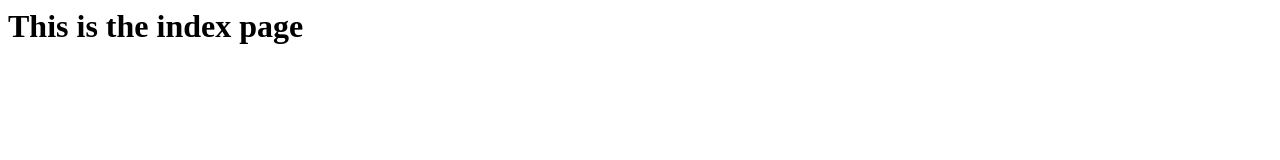
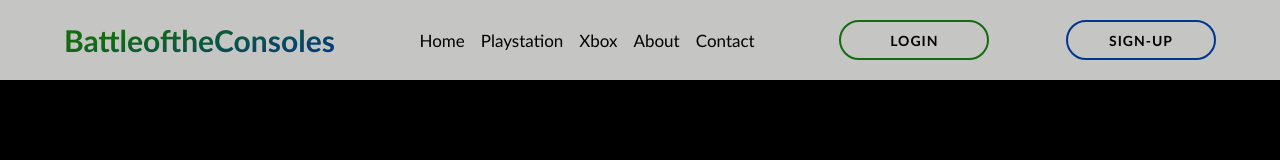
Before and after one commit to DustyRose88/Final-Project-Group-9, a plain HTML site: page index.html in a window 1280 px wide. Drawn offline with Linux system fonts and the light colour scheme.

Commit message:
adding text to index file and little bit of style

```diff
--- a/assets/main.css
+++ b/assets/main.css
@@ -0,0 +1,132 @@
+*{
+    margin: 0;
+    padding: 0;
+    box-sizing: border-box;
+    font-family:'Trebuchet MS', 'Lucida Sans Unicode', 'Lucida Grande', 'Lucida Sans', Arial, sans-serif;
+    list-style: none;
+    text-decoration: none;
+}
+
+body{
+    background-color: #000;
+}
+
+
+/* Navigation Bar Section */
+.navbar{
+    padding: 20px 5%;
+    display: flex;
+    justify-content: space-between;
+    align-items: center;
+    color: #000;
+    position: fixed;
+    top: 0;
+    left: 0;
+    z-index: 9999;
+    width: 100%;
+    background: #c5c6c3;
+}
+
+.btn1{
+    height: 40px;
+    width: 150px;
+    background-color: transparent;
+    display: flex;
+    justify-content: center;
+    align-items: center;
+    font-weight: 700;
+    gap: 10px;
+    border-radius: 50px;
+    position: relative;
+    text-transform: uppercase;
+    overflow: hidden;
+    color: black;
+    border: 2px solid #136C0F;
+    cursor: pointer;
+}
+
+.btn1 a{
+    color: #000;
+    font-size: 14px;
+    font-weight: 600;
+    letter-spacing: 1px;
+    z-index: 1;
+    transition: .2s;
+}
+
+.btn1 i{
+    color: white;
+    font-size: 1.2rem;
+}
+.btn1:hover{
+    background-color: #136C0F;
+}
+
+.btn1:hover a{
+    color: white;
+}
+
+.btn2{
+    height: 40px;
+    width: 150px;
+    background-color: transparent;
+    display: flex;
+    justify-content: center;
+    align-items: center;
+    font-weight: 700;
+    gap: 10px;
+    border-radius: 50px;
+    position: relative;
+    text-transform: uppercase;
+    overflow: hidden;
+    color: black;
+    border: 2px solid #00358D;
+    cursor: pointer;
+}
+
+.btn2 a{
+    color: #000;
+    font-size: 14px;
+    font-weight: 600;
+    letter-spacing: 1px;
+    z-index: 1;
+    transition: .5s;
+}
+
+.btn2 i{
+    color: white;
+    font-size: 1.2rem;
+}
+.btn2:hover{
+    background-color: #00358D;
+}
+
+.btn2:hover a{
+    color: white;
+}
+
+.title{
+    font-size: 30px;
+    font-weight: 700;
+    background:linear-gradient(167deg,#136C0F 25%,#00358D);
+    -webkit-background-clip: text;
+    -webkit-text-fill-color: transparent;
+}
+
+.menu{
+    display: flex;
+    justify-content: space-around;
+    cursor: pointer;
+}
+
+.menu li a{
+    font-size: 17px;
+    padding: 8px;
+    color: #000;
+}
+
+.menu li a:hover{
+    background:linear-gradient(167deg,#136C0F 25%,#00358D);
+    -webkit-background-clip: text;
+    -webkit-text-fill-color: transparent;
+}
--- a/assets/xboxpage.css
+++ b/assets/xboxpage.css
@@ -104,52 +104,8 @@ body{
 .btn2:hover a{
     color: white;
 }
-/* .btn1{
-    height: 40px;
-    width: 150px;
-    background:linear-gradient(167deg,#136C0F,#6ebb6a);
-    color:#f8f7f7;
-    font-weight: 600;
-    border: none;
-    font-size: 15px;
-    letter-spacing: 0.1px;
-    text-align: center;
-    border-radius: 8px;
-    position: relative;
-    box-shadow: 0 2px 5px 0 black;
-    cursor: pointer;
 
-}
-
-.btn1:hover {
-    color:black;
-    transition-duration: 0.5s;
-    box-shadow: 0 6px 6px 0px #136C0F;
-  }
-
-.btn2{
-    height: 40px;
-    width: 150px;
-    background:linear-gradient(167deg,#00358D,#316ac6);
-    color:#f8f7f7;
-    font-weight: 600;
-    border: none;
-    font-size: 15px;
-    letter-spacing: 0.1px;
-    text-align: center;
-    border-radius: 8px;
-    position: relative;
-    box-shadow: 0 2px 5px 0 black;
-    cursor: pointer;
-}
-
-.btn2:hover {
-    color:black;
-    transition-duration: 0.5s;
-    box-shadow: 0 6px 6px 0px #316ac6;
-  } */
-
-.logo{
+.title{
     font-size: 30px;
     font-weight: 700;
     background:linear-gradient(167deg,#136C0F 25%,#00358D);
@@ -175,6 +131,7 @@ body{
     -webkit-text-fill-color: transparent;
 }
 
+/* Xbox Pic */
 .xboxpic{
     width: 50px;
     height: 50px;
--- a/index.html
+++ b/index.html
@@ -1 +1,33 @@
-<h1>This is the index page</h1>
+<!DOCTYPE html>
+<html lang="en">
+<head>
+    <meta charset="UTF-8">
+    <meta name="viewport" content="width=device-width, initial-scale=1.0">
+    <title>Home Page</title>
+
+    <link rel="stylesheet" href="assets/xboxpage.css">
+</head>
+<body>
+    <div class="navbar">
+        <div class="title">
+            BattleoftheConsoles
+        </div>
+        <ul class="menu" id="menu">
+            <li><a href="index.html">Home</a></li>
+            <li><a href="playstation.html">Playstation</a></li>
+            <li><a href="xbox.html">Xbox</a></li>
+            <li><a href="about.html">About</a></li>
+            <li><a href="contact.html">Contact</a></li>
+        </ul>
+        <button class="nav_btn btn1">
+            <a href="#">Login</a>
+        </button>
+        <button class="nav_btn btn2">
+            <a href="#">Sign-Up</a>
+        </button>
+    </div>
+    <footer>
+        <h1>this will be the footer section</h1>
+    </footer>
+</body>
+</html>
```
Also changed, not shown: xbox.html (+1 -1 lines).
